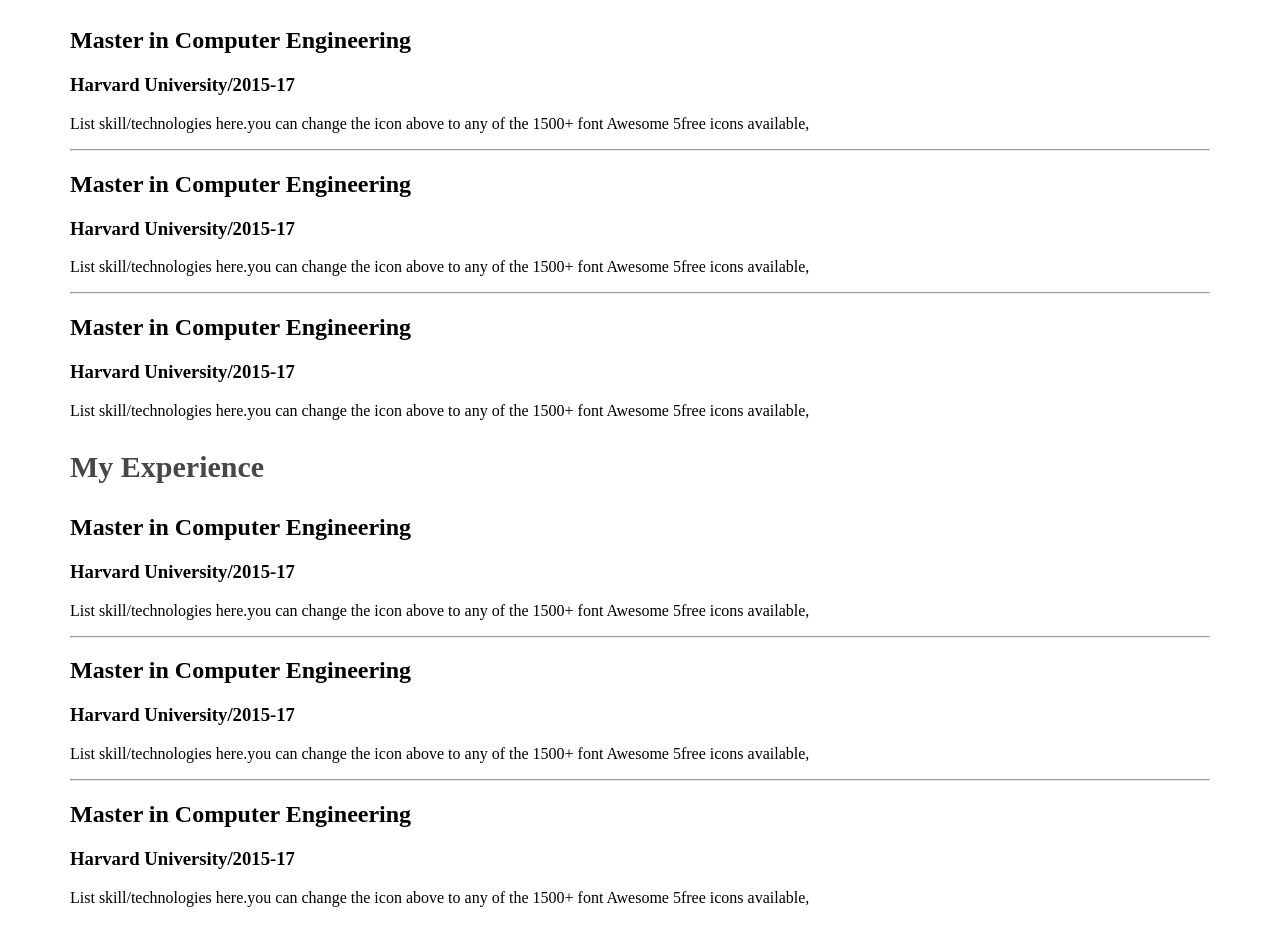
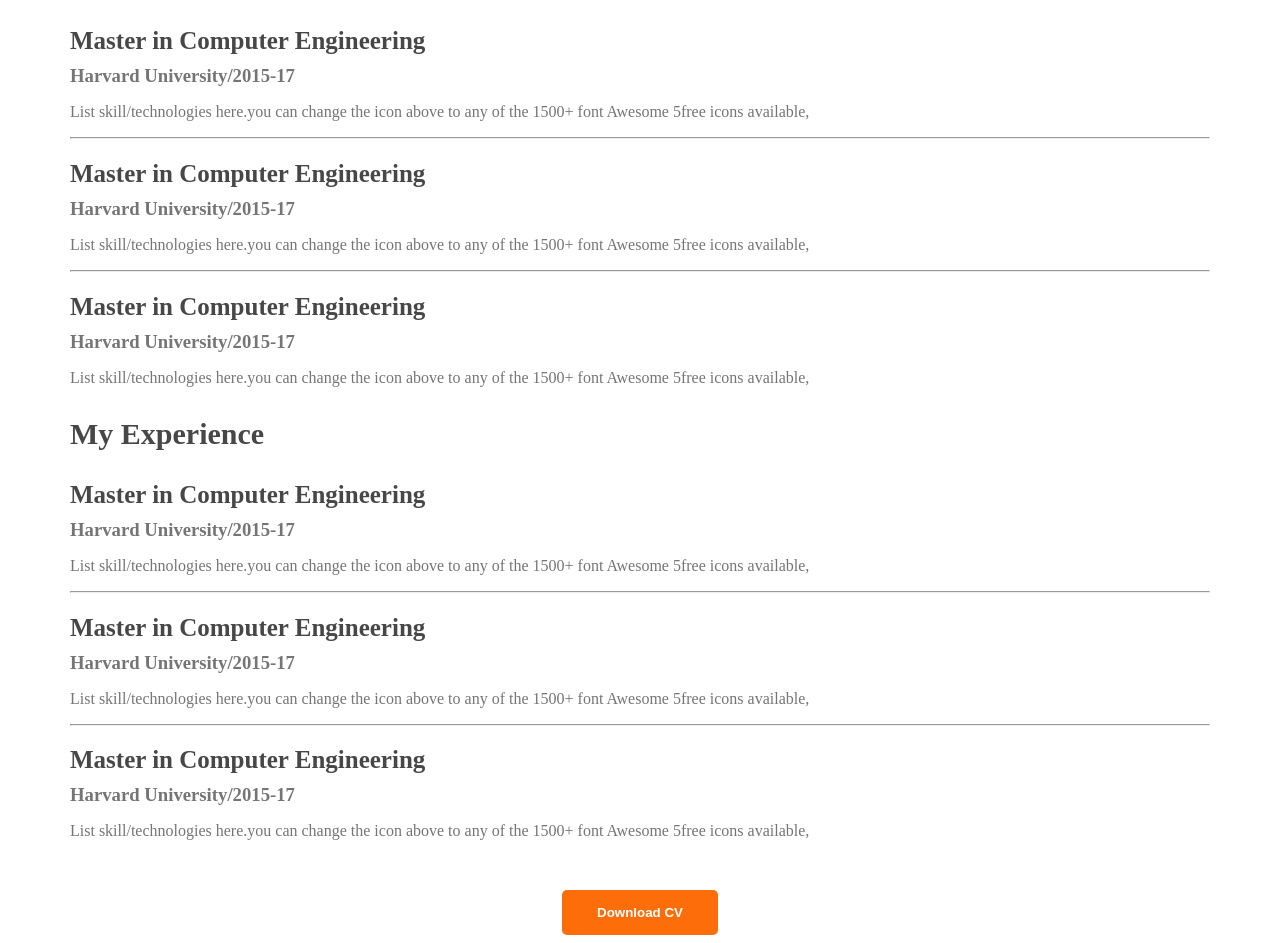
Before and after one commit to juwelco30/webdeveloper--portfolio, a plain HTML site: page index.html in a window 1280 px wide. Shown: the part 2125-3068 px from the top of the page. Drawn offline with nearby package versions, Linux system fonts and the light colour scheme.

Commit message:
finished the resume section

```diff
--- a/index.html
+++ b/index.html
@@ -156,6 +156,9 @@
 
             </div>
             </div>
+            <div class="download-cv">
+                <button class="btn-primary">Download CV</button>
+            </div>
         </section>
     </main>
     <footer>
--- a/protfolio.css
+++ b/protfolio.css
@@ -147,9 +147,37 @@ main section{
 .skill-description{
    color: #757575;
 }
-
+/* Resume Section styles */
 .resume-column-title{
     color: #474747;
     font-size: 30px;
     font-weight: 700;
 }
+.resume-container{
+    display: flex;
+    gap: 50px;
+
+}
+.resume-item-title{
+    color: #474747;
+    font-size: 25px;
+    font-weight: 700;
+    margin-bottom: 10px;
+
+}
+
+.resume-item-institute{
+    margin-bottom: 10px;
+    margin-top: 0px;
+}
+.resume-item-descripton,.resume-item-institute{
+ color: #757575;
+}
+.resume-container hr{
+    margin: 30px;
+}
+
+.download-cv{
+    text-align: center;
+    margin-top: 50px;
+}
```
